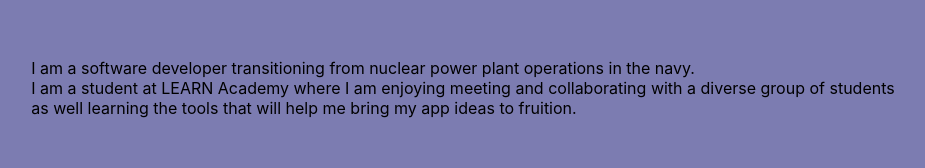
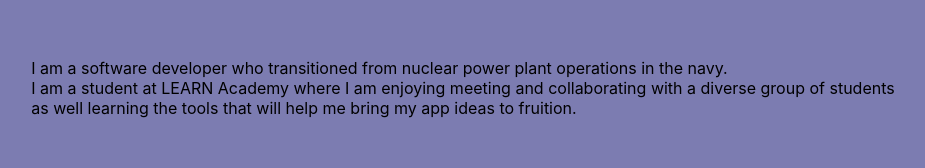
Before and after one commit to priceymineral/portfolio, a React (Create React App) app: page / in a window 1280 px wide. Shown: the part 315-483 px from the top of the page, without its empty margins (177-1102 px from the left). Built offline with nearby package versions, Linux system fonts and the light colour scheme.

Commit message:
changed About

```diff
--- a/src/components/About.js
+++ b/src/components/About.js
@@ -4,7 +4,7 @@
         <div className="about-header">About</div>
         <div className="about-container">
             <p className="about">
-                I am a software developer transitioning from nuclear power plant operations in the navy. <br></br> I am a student at LEARN Academy where I am enjoying meeting and collaborating with a diverse group of students <br></br> as well learning the tools that will help me bring my app ideas to fruition.
+                I am a software developer who transitioned from nuclear power plant operations in the navy. <br></br> I am a student at LEARN Academy where I am enjoying meeting and collaborating with a diverse group of students <br></br> as well learning the tools that will help me bring my app ideas to fruition.
             </p>
         </div>
         </>
```
